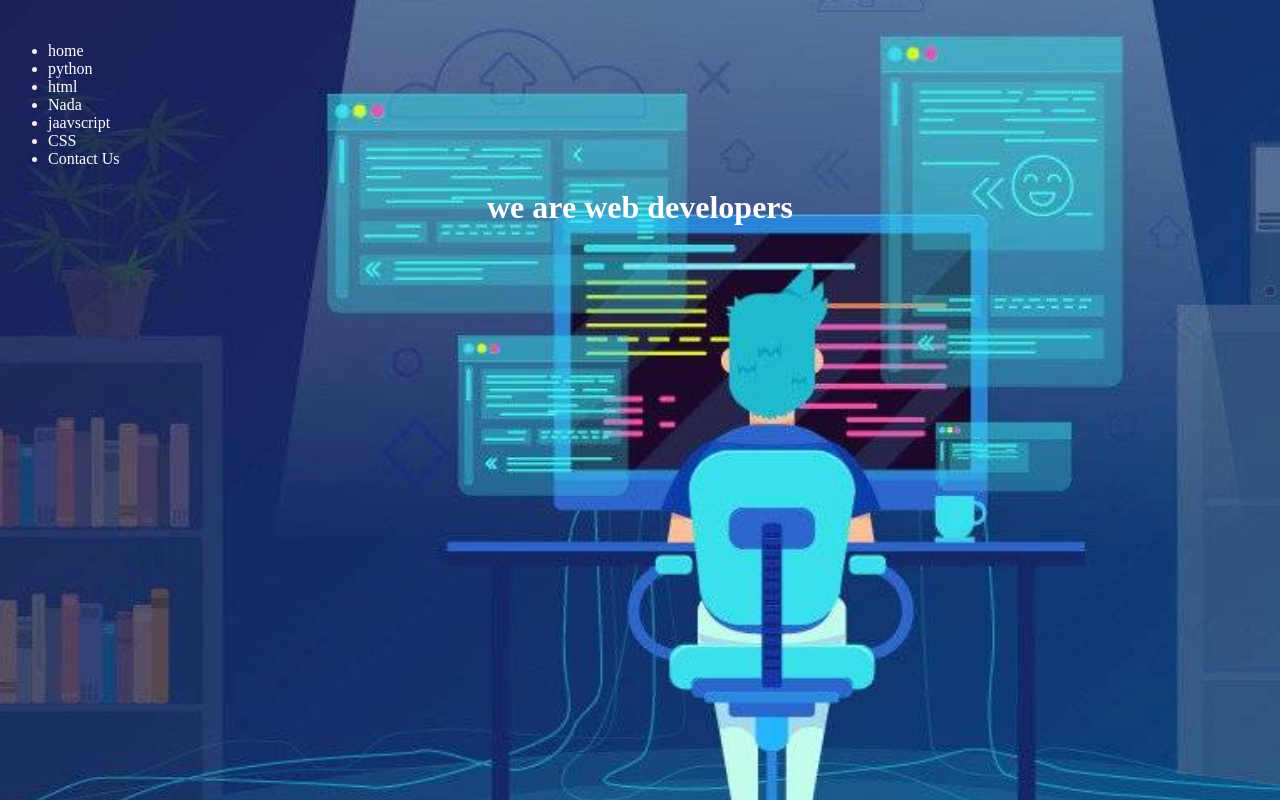
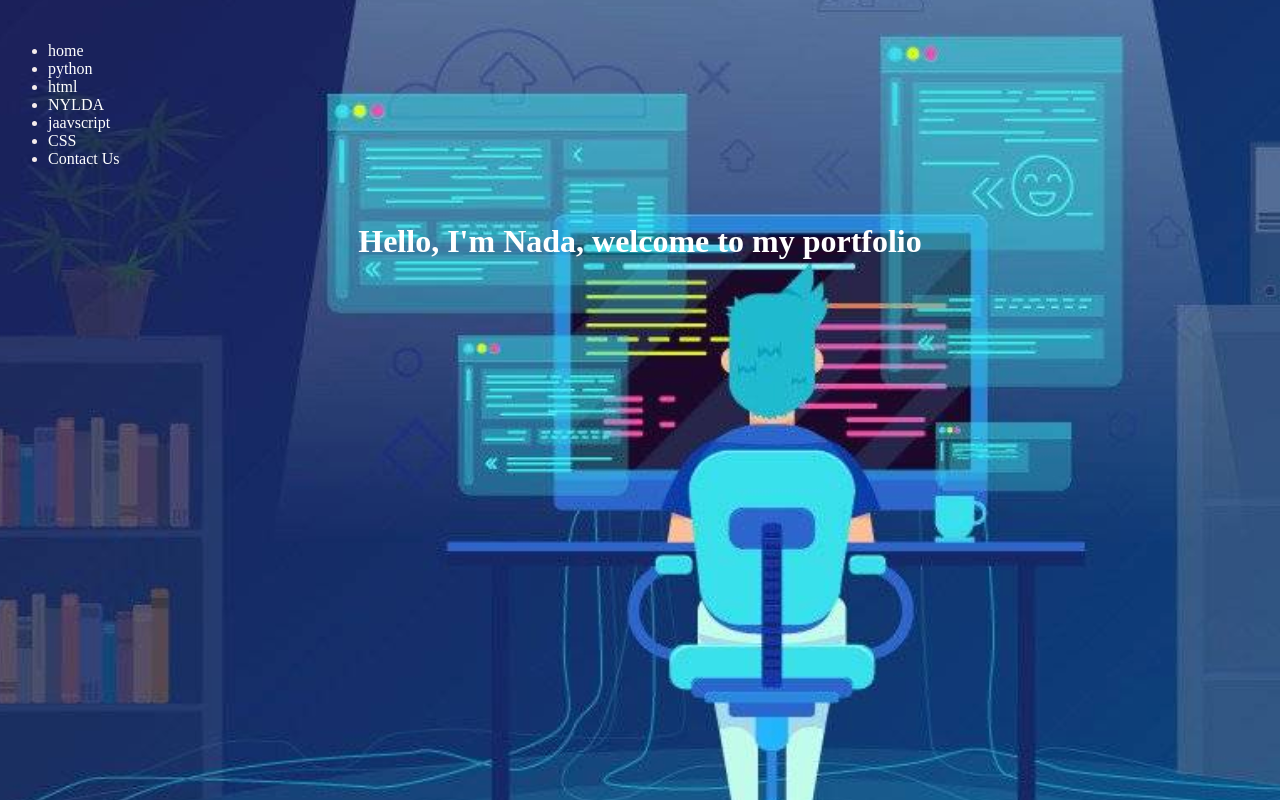
Before and after one commit to Nadaorh/hello-world-iit, a plain HTML site: page index2.html in a window 1280 px wide. Drawn offline with Linux system fonts and the light colour scheme.

Commit message:
First Portfolio Commit

```diff
--- a/index2.html
+++ b/index2.html
@@ -32,7 +32,7 @@ a {
                 <li><a href="#">home</a></li>
                 <li><a href="#">python</a></li>
                 <li><a href="#">html</a></li>
-                <li><a href="https://rahalinada03.wixsite.com/my-travel">Nada</a></li>
+                <li><a href="https://rahalinada03.wixsite.com/my-travel">NYLDA</a></li>
                 <li><a href="#">jaavscript</a></li>
                 <li><a href="#">CSS</a></li>
                 <li><a href="#">Contact Us</a></li>
@@ -41,7 +41,9 @@ a {
 
     </header>
     <div class="welcome-text">
-        <span><h1>we are web developers</h1></span>
+        <span>
+            <img src="">
+            <h1>Hello, I'm Nada, welcome to my portfolio</h1></span>
 
     </div>
 </body>
```
Also changed, not shown: 1 other file.
